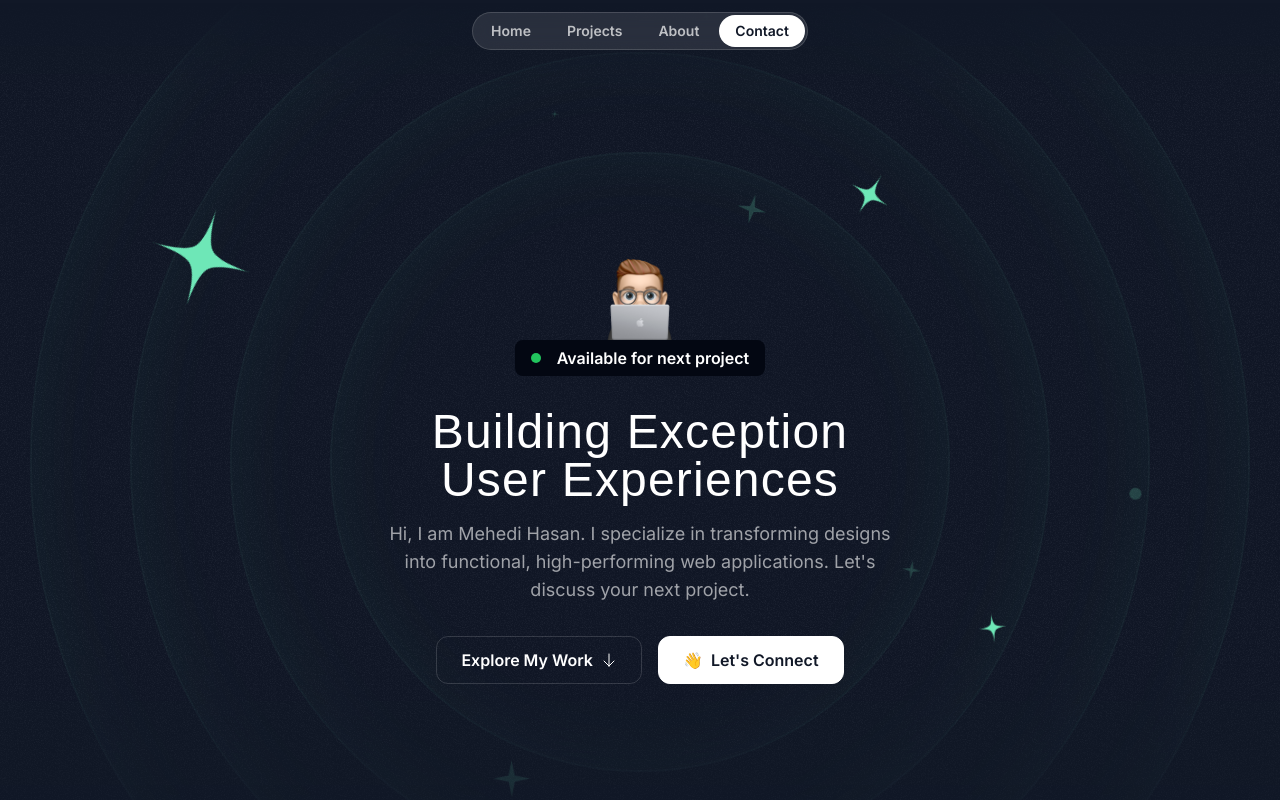
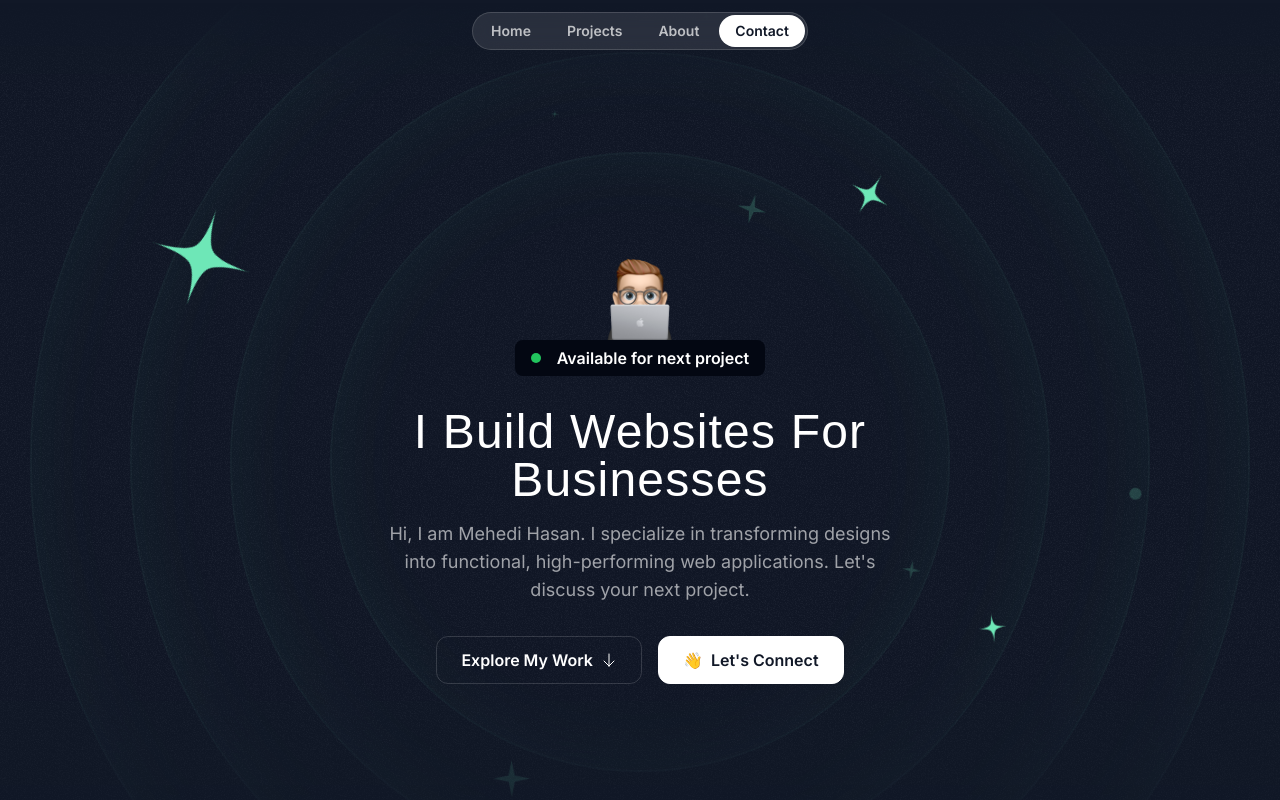
Before and after one commit to developerhasan99/portfolio, a Next.js app: page / in a window 1280 px wide. Shown: the top 800 px of the page. Built offline with nearby package versions, Linux system fonts and the light colour scheme; a web font is replaced by a local one.

Commit message:
Changed Heading

```diff
--- a/src/sections/Hero.tsx
+++ b/src/sections/Hero.tsx
@@ -133,8 +133,8 @@
             </div>
           </div>
           <div className="max-w-lg mx-aut">
-            <h1 className="font-serif text-3xl md:text-5xl text-center mt-8 tracking-wide">
-              Building Exception User Experiences
+            <h1 className="font-serif text-3xl md:text-5xl text-center mt-8 tracking-wide capitalize">
+              I build websites for businesses
             </h1>
             <p className="mt-4 text-center text-white/60 md:text-lg">
               Hi, I am Mehedi Hasan. I specialize in transforming designs into
```
